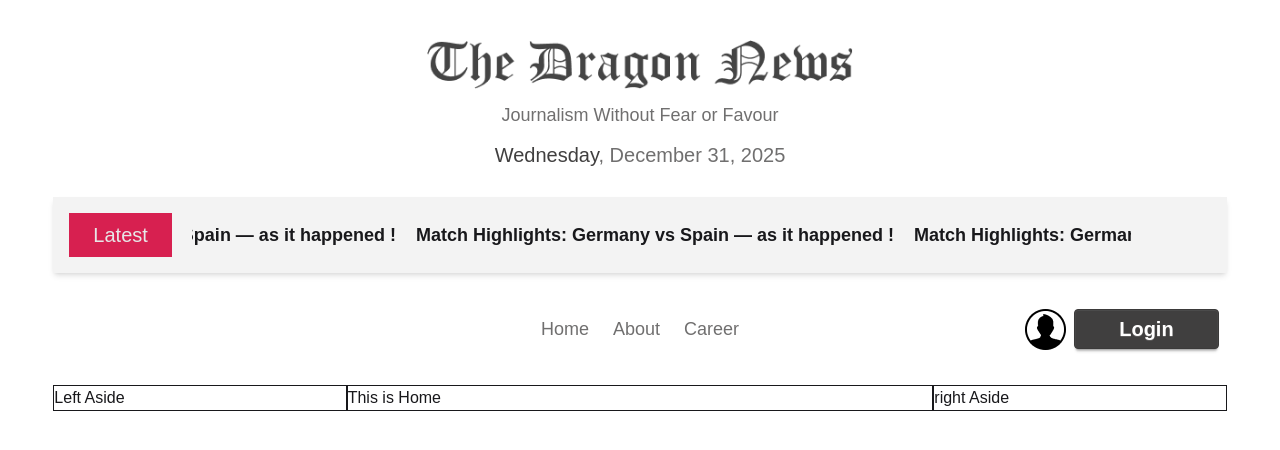
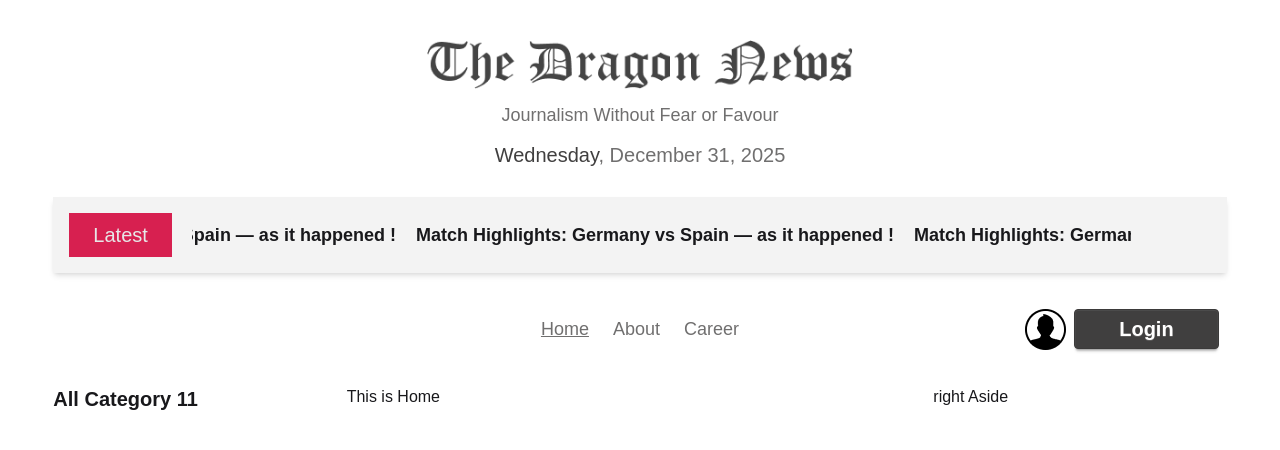
Before and after one commit to Shashuvo/Dragon-News, a React (Vite) app: page / in a window 1280 px wide. Shown: the top 450 px of the page. Built offline with nearby package versions, Linux system fonts and the light colour scheme.

Commit message:
data fetched for categories

```diff
--- /dev/null
+++ b/src/components/Navbar/Navbar.css
@@ -0,0 +1,3 @@
+.active{
+    text-decoration: underline;
+}
--- a/src/components/Navbar/Navbar.jsx
+++ b/src/components/Navbar/Navbar.jsx
@@ -1,6 +1,7 @@
 import React from 'react';
 import { NavLink } from 'react-router';
 import user from "../../assets/user.png"
+import "./Navbar.css"
 
 const Navbar = () => {
     const links = <>
--- a/src/components/homeLayouts/LeftAside.jsx
+++ b/src/components/homeLayouts/LeftAside.jsx
@@ -1,9 +1,12 @@
-import React from 'react';
+import React, { Suspense } from 'react';
+import Categories from './categories/categories';
 
 const LeftAside = () => {
     return (
         <div>
-            <h1>Left Aside</h1>
+            <Suspense fallback={<span className="loading loading-dots loading-xl"></span>}>
+                <Categories></Categories>
+            </Suspense>
         </div>
     );
 };
--- /dev/null
+++ b/src/components/homeLayouts/categories/Categories.jsx
@@ -0,0 +1,15 @@
+import React, { use } from 'react';
+const categoryPromise = fetch("/public/categories.json").then(res=>
+    res.json()
+);
+
+const Categories = () => {
+    const category = use(categoryPromise);
+    return (
+        <div>
+            <h1 className='font-semibold text-sm md:text-xl'>All Category {category.length}</h1>
+        </div>
+    );
+};
+
+export default Categories;
--- a/src/layouts/HomeLayout/HomeLayout.jsx
+++ b/src/layouts/HomeLayout/HomeLayout.jsx
@@ -18,7 +18,7 @@ const HomeLayout = () => {
             <nav className="w-full md:w-11/12 mx-auto mt-2 md:mt-5">
                 <Navbar></Navbar>
             </nav>
-            <main className="*:border w-full md:w-11/12 mx-auto mt-2 md:mt-5 md:grid md:grid-cols-12">
+            <main className="w-full md:w-11/12 mx-auto mt-2 md:mt-5 md:grid md:grid-cols-12">
                 <aside className="md:col-span-3">
                     <LeftAside></LeftAside>
                 </aside>
```
